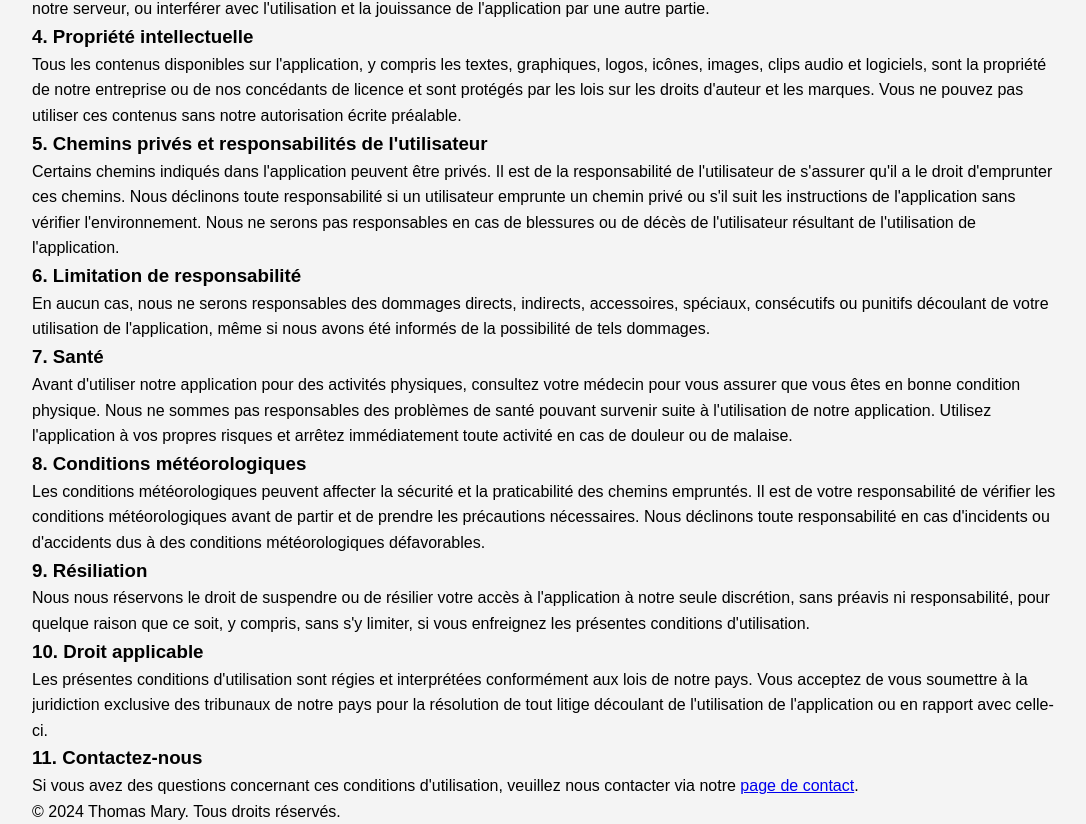
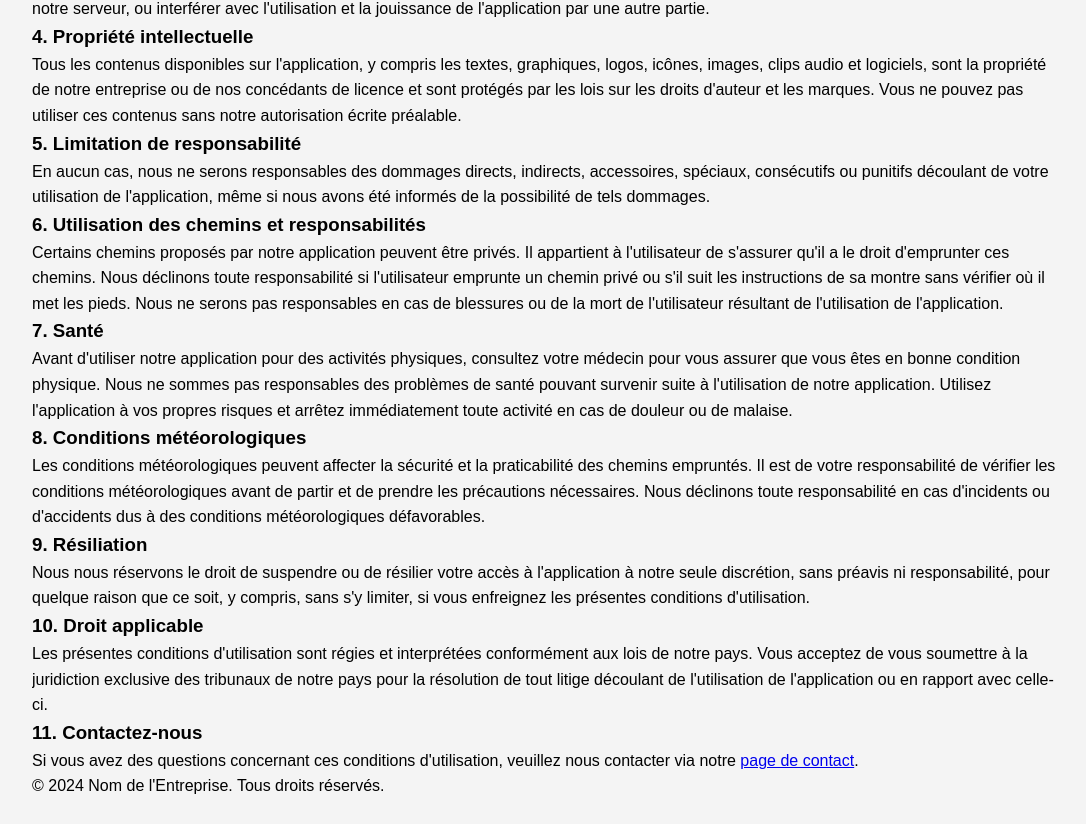
Before and after one commit to Trailsight/Trailsight, a plain HTML site: page terms.html in a window 1280 px wide. Shown: the part 472-1296 px from the top of the page, without its empty margins (96-1182 px from the left). After the commit the page ends 1271 px from the top, so only its background shows below. Drawn offline with Linux system fonts and the light colour scheme.

```diff
--- a/terms.html
+++ b/terms.html
@@ -39,11 +39,11 @@
                 <h3>4. Propriété intellectuelle</h3>
                 <p>Tous les contenus disponibles sur l'application, y compris les textes, graphiques, logos, icônes, images, clips audio et logiciels, sont la propriété de notre entreprise ou de nos concédants de licence et sont protégés par les lois sur les droits d'auteur et les marques. Vous ne pouvez pas utiliser ces contenus sans notre autorisation écrite préalable.</p>
 
-                <h3>5. Chemins privés et responsabilités de l'utilisateur</h3>
-                <p>Certains chemins indiqués dans l'application peuvent être privés. Il est de la responsabilité de l'utilisateur de s'assurer qu'il a le droit d'emprunter ces chemins. Nous déclinons toute responsabilité si un utilisateur emprunte un chemin privé ou s'il suit les instructions de l'application sans vérifier l'environnement. Nous ne serons pas responsables en cas de blessures ou de décès de l'utilisateur résultant de l'utilisation de l'application.</p>
+                <h3>5. Limitation de responsabilité</h3>
+                <p>En aucun cas, nous ne serons responsables des dommages directs, indirects, accessoires, spéciaux, consécutifs ou punitifs découlant de votre utilisation de l'application, même si nous avons été informés de la possibilité de tels dommages.</p>
 
-                <h3>6. Limitation de responsabilité</h3>
-                <p>En aucun cas, nous ne serons responsables des dommages directs, indirects, accessoires, spéciaux, consécutifs ou punitifs découlant de votre utilisation de l'application, même si nous avons été informés de la possibilité de tels dommages.</p>
+                <h3>6. Utilisation des chemins et responsabilités</h3>
+                <p>Certains chemins proposés par notre application peuvent être privés. Il appartient à l'utilisateur de s'assurer qu'il a le droit d'emprunter ces chemins. Nous déclinons toute responsabilité si l'utilisateur emprunte un chemin privé ou s'il suit les instructions de sa montre sans vérifier où il met les pieds. Nous ne serons pas responsables en cas de blessures ou de la mort de l'utilisateur résultant de l'utilisation de l'application.</p>
 
                 <h3>7. Santé</h3>
                 <p>Avant d'utiliser notre application pour des activités physiques, consultez votre médecin pour vous assurer que vous êtes en bonne condition physique. Nous ne sommes pas responsables des problèmes de santé pouvant survenir suite à l'utilisation de notre application. Utilisez l'application à vos propres risques et arrêtez immédiatement toute activité en cas de douleur ou de malaise.</p>
@@ -65,7 +65,7 @@
 
     <footer>
         <div class="container">
-            <p>&copy; 2024 Thomas Mary. Tous droits réservés.</p>
+            <p>&copy; 2024 Nom de l'Entreprise. Tous droits réservés.</p>
         </div>
     </footer>
 </body>
```
